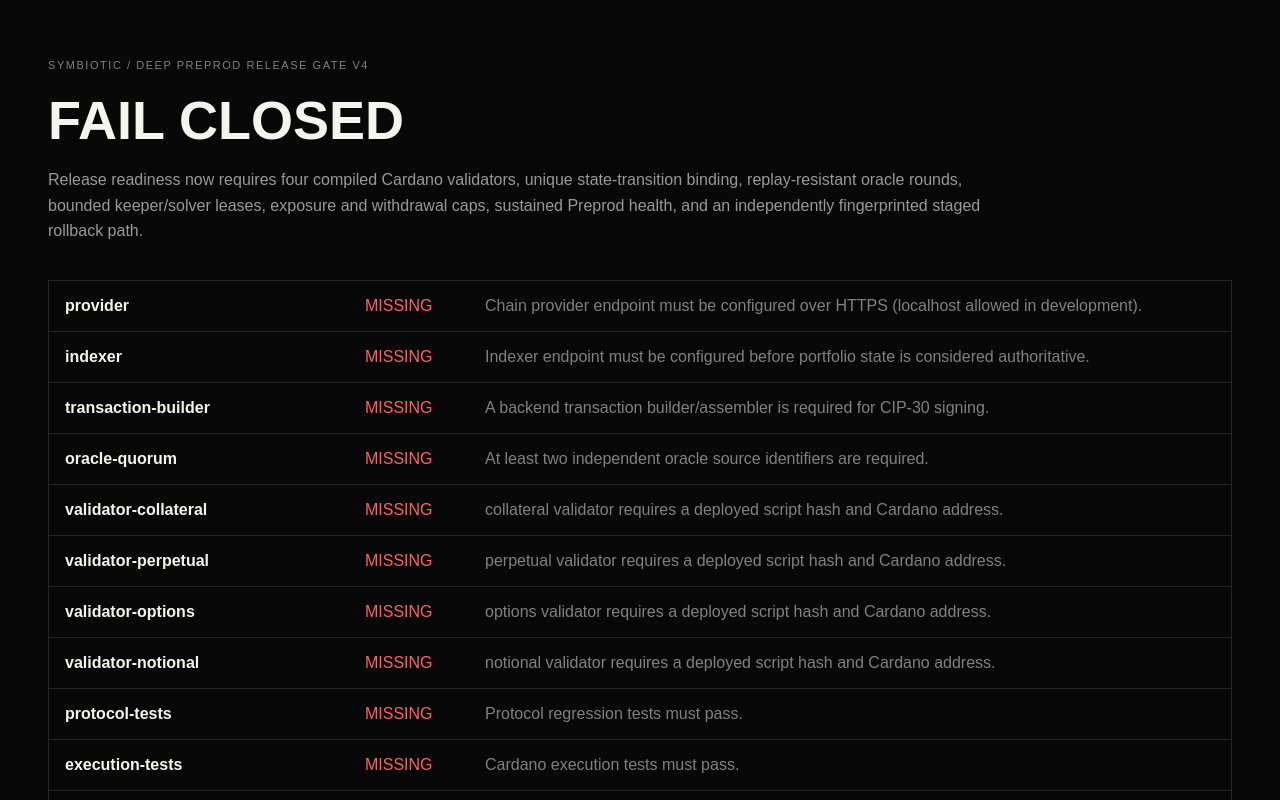
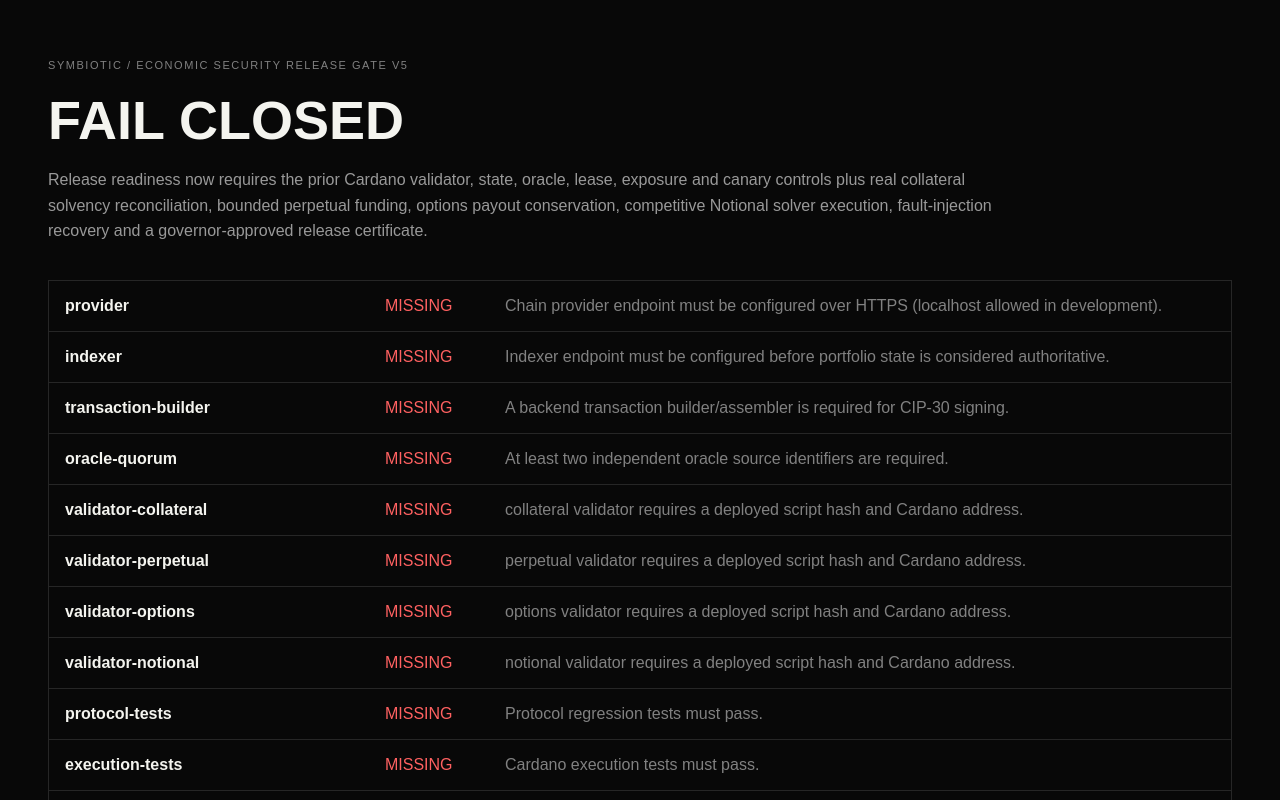
Before and after one commit to mushee-io/Nemesis, a Next.js app: page /status in a window 1280 px wide. Shown: the top 800 px of the page. Built offline with nearby package versions, Linux system fonts and the light colour scheme.

Commit message:
surface milestones 40-45 economic security release gate

```diff
--- a/app/status/page.tsx
+++ b/app/status/page.tsx
@@ -30,6 +30,13 @@
       executionLeaseControlsPassed: flag(process.env.SYMBIOTIC_EXECUTION_LEASE_CONTROLS_PASSED),
       exposureControlsPassed: flag(process.env.SYMBIOTIC_EXPOSURE_CONTROLS_PASSED),
       canaryRollbackConfigured: flag(process.env.SYMBIOTIC_CANARY_ROLLBACK_CONFIGURED),
+      canaryRollbackDrillPassed: flag(process.env.SYMBIOTIC_CANARY_ROLLBACK_DRILL_PASSED),
+      solvencyConservationPassed: flag(process.env.SYMBIOTIC_SOLVENCY_CONSERVATION_PASSED),
+      fundingIntegrityPassed: flag(process.env.SYMBIOTIC_FUNDING_INTEGRITY_PASSED),
+      optionsSettlementConservationPassed: flag(process.env.SYMBIOTIC_OPTIONS_SETTLEMENT_CONSERVATION_PASSED),
+      notionalAuctionFairnessPassed: flag(process.env.SYMBIOTIC_NOTIONAL_AUCTION_FAIRNESS_PASSED),
+      chaosRecoveryPassed: flag(process.env.SYMBIOTIC_CHAOS_RECOVERY_PASSED),
+      releaseCertificateVerified: flag(process.env.SYMBIOTIC_RELEASE_CERTIFICATE_VERIFIED),
       dependencyAuditReviewed: flag(process.env.SYMBIOTIC_DEPENDENCY_AUDIT_REVIEWED),
       securityContactConfigured: Boolean(process.env.SYMBIOTIC_SECURITY_CONTACT?.trim()),
       emergencyRunbookConfigured: Boolean(process.env.SYMBIOTIC_EMERGENCY_RUNBOOK_URL?.trim())
@@ -38,12 +45,12 @@
 
   return (
     <main style={{ minHeight: "100vh", padding: "48px", background: "#080808", color: "#f4f4ef", fontFamily: "Arial, Helvetica, sans-serif" }}>
-      <p style={{ letterSpacing: ".14em", color: "#818181", fontSize: 11 }}>SYMBIOTIC / DEEP PREPROD RELEASE GATE V4</p>
+      <p style={{ letterSpacing: ".14em", color: "#818181", fontSize: 11 }}>SYMBIOTIC / ECONOMIC SECURITY RELEASE GATE V5</p>
       <h1 style={{ fontSize: 54, margin: "18px 0 10px" }}>{readiness.ready ? "RELEASE READY" : "FAIL CLOSED"}</h1>
-      <p style={{ color: "#999", maxWidth: 960, lineHeight: 1.6 }}>Release readiness now requires four compiled Cardano validators, unique state-transition binding, replay-resistant oracle rounds, bounded keeper/solver leases, exposure and withdrawal caps, sustained Preprod health, and an independently fingerprinted staged rollback path.</p>
+      <p style={{ color: "#999", maxWidth: 980, lineHeight: 1.6 }}>Release readiness now requires the prior Cardano validator, state, oracle, lease, exposure and canary controls plus real collateral solvency reconciliation, bounded perpetual funding, options payout conservation, competitive Notional solver execution, fault-injection recovery and a governor-approved release certificate.</p>
       <div style={{ marginTop: 36, border: "1px solid #262626" }}>
         {readiness.checks.map((check) => (
-          <div key={check.id} style={{ display: "grid", gridTemplateColumns: "280px 100px 1fr", gap: 20, padding: 16, borderBottom: "1px solid #262626", alignItems: "center" }}>
+          <div key={check.id} style={{ display: "grid", gridTemplateColumns: "300px 100px 1fr", gap: 20, padding: 16, borderBottom: "1px solid #262626", alignItems: "center" }}>
             <strong>{check.id}</strong>
             <span style={{ color: check.ready ? "#e8ff47" : "#ff6161" }}>{check.ready ? "READY" : "MISSING"}</span>
             <span style={{ color: "#818181" }}>{check.detail}</span>
```
